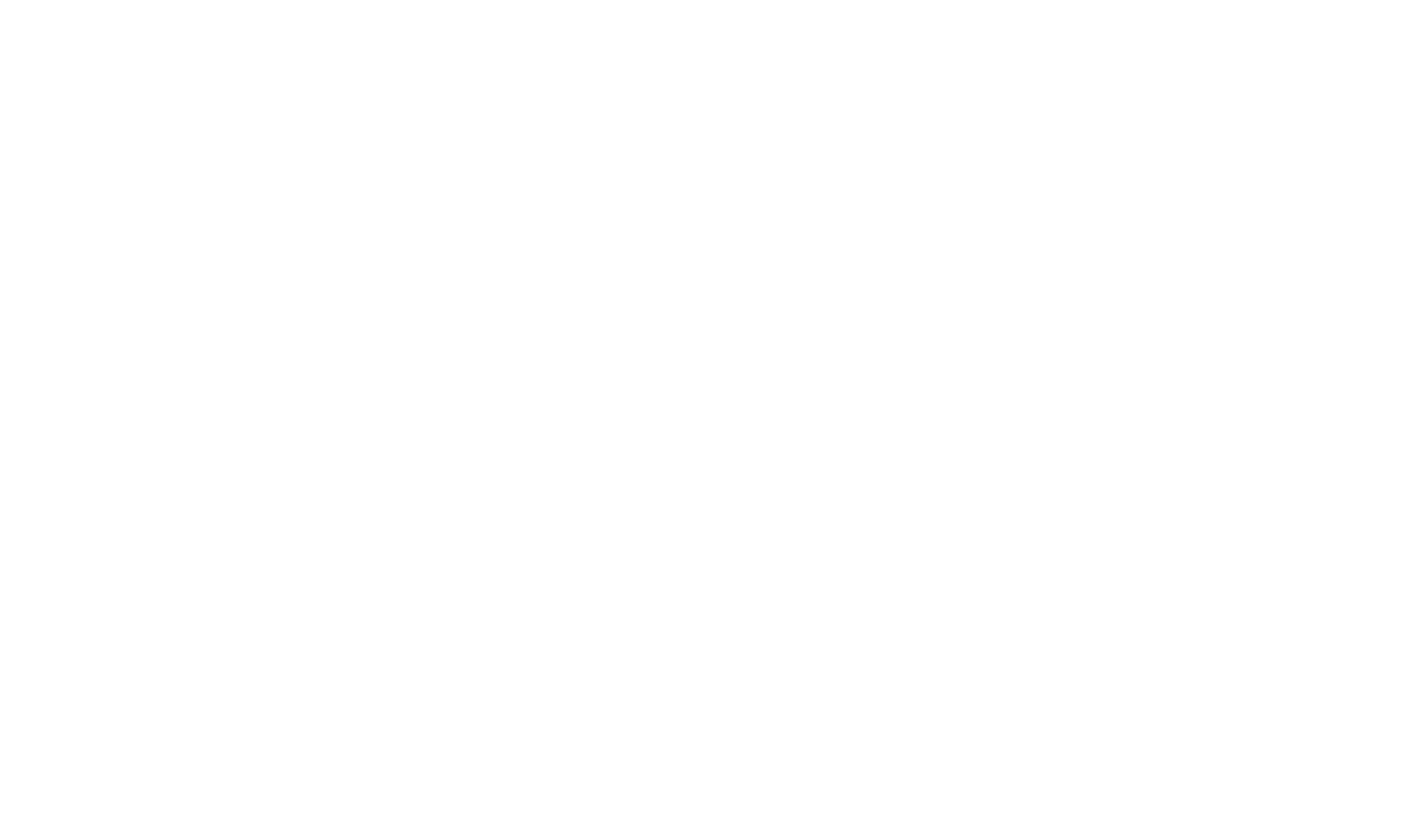
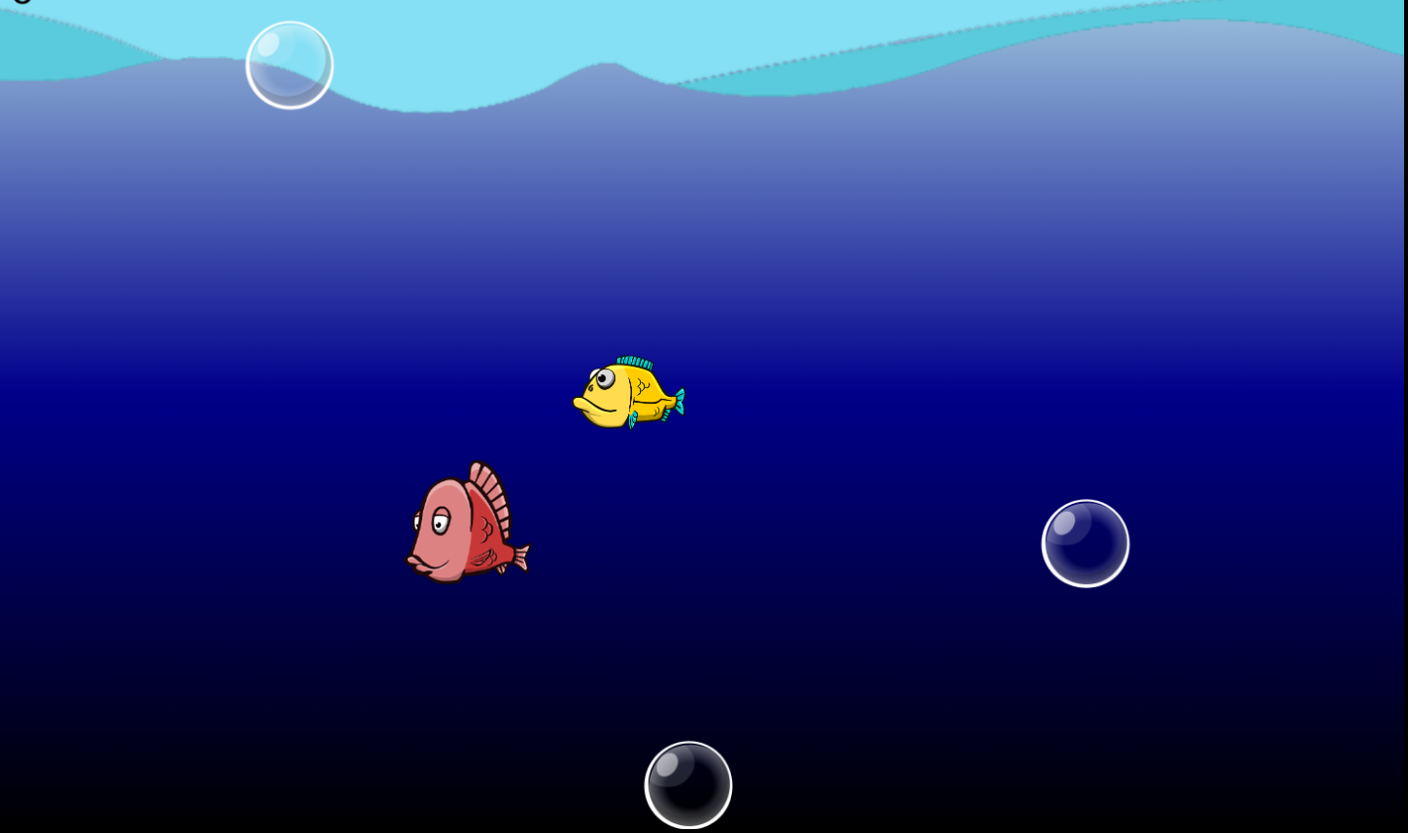
Before and after one commit to sokolik1983-hub/fish-project, a plain HTML site: page index.html in a window 1280 px wide. Shown: the whole page at 98% size, 1437 px wide, since content can reach past the window. Before the commit the page ends 800 px from the top, so only its background shows below. Drawn offline with Linux system fonts and the light colour scheme.

Commit message:
animation

```diff
--- a/index.html
+++ b/index.html
@@ -1,11 +1,17 @@
-<!DOCTYPE html>
+<!doctype html>
 <html lang="en">
 <head>
     <meta charset="UTF-8">
-    <title>Title</title>
+    <meta name="viewport"
+          content="width=device-width, user-scalable=no, initial-scale=1.0, maximum-scale=1.0, minimum-scale=1.0">
+    <meta http-equiv="X-UA-Compatible" content="ie=edge">
+    <title>Document</title>
     <link rel="stylesheet" href="style.css">
 </head>
 <body>
-
+<canvas id="canvas1"></canvas>
+<audio autoplay="autoplay">
+</audio>
+<script src="script.js"></script>
 </body>
 </html>
--- a/script.js
+++ b/script.js
@@ -0,0 +1,299 @@
+//Canvas Setup
+const canvas = document.querySelector('#canvas1');
+const ctx = canvas.getContext('2d');
+canvas.width = 1600;
+canvas.height = 900;
+
+let score = 0; //счёт игры, кол-во лопнутых шаров.
+let gameFrame = 0;
+ctx.font = '50px Georgia';
+let gameSpeed = 1;
+let gameOver = false;
+
+
+
+//Mouse Interactivity
+let canvasPosition = canvas.getBoundingClientRect();
+const mouse = { //координаты мыши изначально, середина оси х и середина оси у, линия к ней не рисуется
+    x: canvas.width / 2,
+    y: canvas.height / 2,
+    click: false
+}
+
+
+canvas.addEventListener('mousemove', function (event) {
+    mouse.click = true;//появляется линия , которая идёт от игрока к месту клика
+    //Отслеживаем координаты клика мыши относительно канваса
+    mouse.x = event.x - canvasPosition.left;// координата mouse.x = координата клика по оси х относительно левой границы экрана отнимаем расстояние между канвас и левой стороной экрана = получаем координату клика по х относительно левой границы канваса
+    mouse.y = event.y - canvasPosition.top;
+});
+window.addEventListener('mouseup', function (event) {
+    mouse.click = false;//исчезает линия , которая идёт от игрока к месту клика
+})
+//Player
+const playerLeft = new Image();
+playerLeft.src = './sprites/__cartoon_fish_06_yellow_swim.png';
+const playerRight = new Image();
+playerRight.src = './sprites/output-onlinepngtools1.png';
+
+
+class Player {
+    constructor() {
+        this.x = canvas.width; //передаём player координату х, == в конце холста по оси х
+        this.y = canvas.height / 2; //передаём player координату y, == в середине холста по оси у
+        this.radius = 50;
+        this.angle = 20;
+        this.frameX = 0;
+        this.frameY = 0;
+        this.frame = 0;
+        this.spriteWidth = 498;
+        this.spriteHeight = 327;
+    }
+
+    update() {
+        const dx = this.x - mouse.x;
+        const dy = this.y - mouse.y;
+        let theta = Math.atan2(dy, dx);
+        this.angle = theta;
+        if (mouse.x != this.x) {
+            this.x -= dx / 10; //скорость движения по оси х
+        }
+        if (mouse.y != this.y) {
+            this.y -= dy / 10;//скорость движения по оси у
+        }
+    }
+
+    draw() {
+        if (mouse.click) { //делаем линия от игрока до клика мышки
+            ctx.lineWidth = 0.2;
+            ctx.beginPath();
+            ctx.moveTo(this.x, this.y);
+            ctx.lineTo(mouse.x, mouse.y);
+            ctx.stroke();
+        }
+        //отрисовываем круг
+        // ctx.fillStyle = 'red';
+        // ctx.beginPath();
+        // ctx.arc(this.x, this.y, this.radius, 0, Math.PI * 2);
+        // ctx.fill();
+        // ctx.closePath();
+        // ctx.fillRect(this.x, this.y, this.radius, 10);
+
+        ctx.save();
+        ctx.translate(this.x, this.y);
+        ctx.rotate(this.angle);
+
+        if(this.x >= mouse.x) {
+            ctx.drawImage(playerLeft, this.frameX * this.spriteWidth, this.frameY * this.spriteHeight, this.spriteWidth, this.spriteHeight, 0-60, 0-40, this.spriteWidth / 4, this.spriteHeight / 4);
+            if(gameFrame % 10 == 0) { //анимация игрока
+                this.frame++;
+                if(this.frame >= 12) this.frame = 0;
+                if(this.frame == 3 || this.frame == 7 || this.frame == 11) {
+                    this.frameX = 0;
+                } else {
+                    this.frameX++;
+                }
+                if(this.frame < 3) this.frameY = 0;
+                else if (this.frame < 7) this.frameY = 1;
+                else if (this.frame < 11) this.frameY = 2;
+                else this.frameY = 0;
+            }
+        } else {
+            ctx.drawImage(playerRight, this.frameX * this.spriteWidth, this.frameY * this.spriteHeight, this.spriteWidth, this.spriteHeight, 0-60, 0-40, this.spriteWidth / 4, this.spriteHeight / 4)
+            if(gameFrame % 10 == 0) { //анимация игрока (доработать)
+                this.frame++;
+                if(this.frame >= 12) this.frame = 0;
+                if(this.frame == 3 || this.frame == 7 || this.frame == 11) {
+                    this.frameX = 0;
+                } else {
+                    this.frameX++;
+                }
+                if(this.frame < 3) this.frameY = 0;
+                else if (this.frame < 7) this.frameY = 1;
+                else if (this.frame < 11) this.frameY = 2;
+                else this.frameY = 0;
+            }
+        }
+        ctx.restore();
+    }
+}
+
+const player = new Player();
+//Bubbles
+const bubblesArray = [];
+const bubbleImage = new Image();
+bubbleImage.src = './images/bubble_pop_frame_01.png'
+
+class Bubble {
+    constructor() {
+        this.x = Math.random() * canvas.width; //по оси х случайное число от 0 до 1 умноженноме на макс. значение (ширина холста)
+        this.y = canvas.height + Math.random() * canvas.height;// по оси у случайное число от 0 до 1 умноженноме на макс. значение (высота холста)
+        this.radius = 50;
+        this.speed = Math.random() * 5 + 1; //скорость пузырей
+        this.distance; //дистанция
+        this.counted = false; //объявляем событие счётчика
+        this.sound = Math.random() <= 0.5 ? 'sound1' : 'sound2';
+        console.log(this.sound)
+    }
+
+    update() {
+        this.y -= this.speed;
+        const dx = this.x - player.x;
+        const dy = this.y - player.y;
+        this.distance = Math.sqrt(dx * dx + dy * dy);
+
+    }
+
+    draw() {
+        // ctx.fillStyle = 'blue';
+        // ctx.beginPath();
+        // ctx.arc(this.x, this.y, this.radius, 0, Math.PI * 2);
+        // ctx.fill();
+        // ctx.closePath();
+        // ctx.stroke();
+        ctx.drawImage(bubbleImage, this.x - 60, this.y - 60, this.radius * 2.5, this.radius * 2.5);
+    }
+}
+
+const bubblePop1 = document.createElement('audio');
+bubblePop1.src = './audio/bubbles-single1.wav';
+bubblePop1.autoplay = true;
+const bubblePop2 = document.createElement('audio');
+bubblePop2.src = './audio/Plop.ogg';
+bubblePop1.autoplay = true;
+
+function handleBubbles() {
+    if (gameFrame % 50 == 0) {
+        bubblesArray.push(new Bubble());
+    }
+    for (let i = 0; i < bubblesArray.length; i++) {
+        bubblesArray[i].update();
+        bubblesArray[i].draw();
+
+    }
+    for (i = 0; i < bubblesArray.length; i++) {
+        if (bubblesArray[i].y < 0 - bubblesArray[i].radius * 2) { //если у пузыря по оси у меньше (0 - радиус пузыря)  то он вырезается из массива
+            bubblesArray.splice(i, 1);
+        }
+        if (bubblesArray[i].distance < bubblesArray[i].radius + player.radius) { //если игрок и пузырь сталкиваются
+            console.log('vzriv')
+            if (!bubblesArray[i].counted) { //счётчик один раз срабатывает на событие
+                if (bubblesArray[i].sound == 'sound1') {
+                    bubblePop1.play();
+                } else {
+                    bubblePop2.play();
+                }
+                score++;
+                bubblesArray[i].counted = true;
+                bubblesArray.splice(i, 1);
+            }
+
+        }
+        ;
+    }
+}
+//Повторяющийся бекграунд
+const background = new Image();
+background.src = './sprites/background1.png'
+
+
+const BG = {
+    x1: 0,
+    x2: canvas.width,
+    y: 0,
+    width: canvas.width,
+    height: canvas.height,
+}
+
+
+function handleBackground(){
+    BG.x1-= gameSpeed;
+    if(BG.x1 < -BG.width) BG.x1 = BG.width;
+    BG.x2-= gameSpeed;
+    if(BG.x2 < -BG.width) BG.x2 = BG.width;
+    ctx.drawImage(background, BG.x1, BG.y, BG.width, BG.height); //Первая волна с начала холста
+    ctx.drawImage(background, BG.x2, BG.y, BG.width, BG.height); //Подрисовываем втору волну в конце холста для непрерывности
+}
+///Враги
+const enemyImage = new Image();
+enemyImage.src = './sprites/red_swim.png';
+
+class Enemy {
+    constructor() {
+        this.x = canvas.width + 200;
+        this.y = Math.random() * (canvas.height - 150) + 90;
+        this.radius = 60;
+        this.speed = Math.random() * 2 + 2;
+        this.frame = 0;
+        this.frameX = 0;
+        this.frameY =  0;
+        this.spriteWidth = 418;
+        this.spriteHeight = 397;
+    }
+    draw(){
+        // ctx.fillStyle = 'red';
+        // ctx.beginPath();
+        // ctx.arc(this.x, this.y, this.radius, 0, Math.PI *2);
+        // ctx.fill();
+        ctx.drawImage(enemyImage, this.frameX * this.spriteWidth, this.frameY * this.spriteHeight, this.spriteWidth, this.spriteHeight, this.x - 60, this.y - 70, this.spriteWidth/3, this.spriteHeight/3)
+    }
+    update(){
+        this.x -= this.speed;
+        if( this.x < 0 - this.radius * 2) {
+            this.x = canvas.width + 200;
+            this.y = Math.random() * (canvas.height - 150) + 90;
+            this.speed = Math.random() * 2 + 2;
+        }
+        if(gameFrame % 10 == 0 ) { //анимация красной рыбёхи
+            this.frame++;
+            if(this.frame >= 12) this.frame = 0;
+            if(this.frame == 3 || this.frame == 7 || this.frame == 11) {
+                this.frameX = 0;
+            } else {
+                this.frameX++;
+            }
+            if(this.frame < 3) this.frameY = 0;
+            else if (this.frame < 7) this.frameY = 1;
+            else if (this.frame < 11) this.frameY = 2;
+            else this.frameY = 0;
+        }
+        //Столкновение с игроком
+        const dx = this.x - player.x;
+        const dy = this.y - player.y;
+        const distance = Math.sqrt(dx * dx + dy * dy);
+        if (distance < this.radius + player.radius){
+            handleGameOver();
+        }
+    }
+}
+const enemy1 = new Enemy();
+function handleEnemies() {
+    enemy1.draw();
+    enemy1.update();
+
+}
+function handleGameOver() {
+    ctx.fillStyle = 'white';
+    ctx.fillText('Game Over, you reached score ' + score, 130, 250);
+    gameOver = true;
+}
+
+//Animation Loop
+function animate() {
+    ctx.clearRect(0, 0, canvas.width, canvas.height);
+    handleBackground();
+    handleBubbles();
+    handleEnemies();
+    player.update();
+    player.draw();
+    ctx.fillStyle = 'black';
+    ctx.fillText('score: ' + score, 10, 50);
+    gameFrame++;
+    if(!gameOver) requestAnimationFrame(animate);
+}
+
+animate();
+
+window.addEventListener('resize', () => {
+    canvasPosition = canvas.getBoundingClientRect();
+})
--- a/style.css
+++ b/style.css
@@ -0,0 +1,22 @@
+* {
+    margin: 0;
+    padding: 0;
+    box-sizing: border-box;
+}
+body {
+    width: 100vw;
+    height: 100vh;
+    display: flex;
+    justify-content: center;
+    align-items: center;
+}
+#canvas1 {
+    width: 1600px;
+    height: 900px;
+    border: 4px solid black;
+    background: linear-gradient(to bottom, lightblue,darkblue, black);
+}
+body {
+    /*background: url("./sprites/111.jpg") no-repeat center/cover;*/
+    cursor: none;
+}
```
Also changed, not shown: sprites/background1.png (added), sprites/exaple-fish-left.png (added), sprites/red_swim.png (added).
